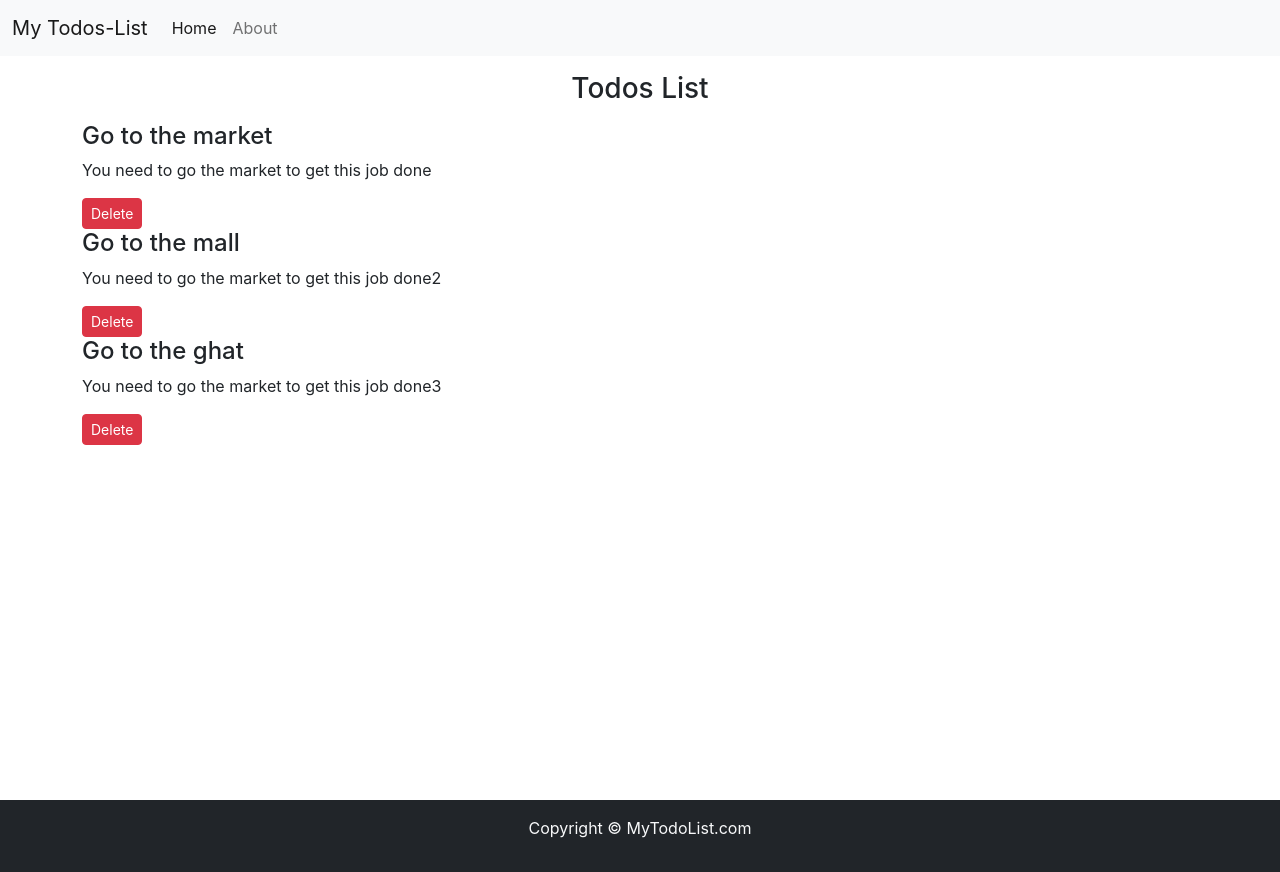
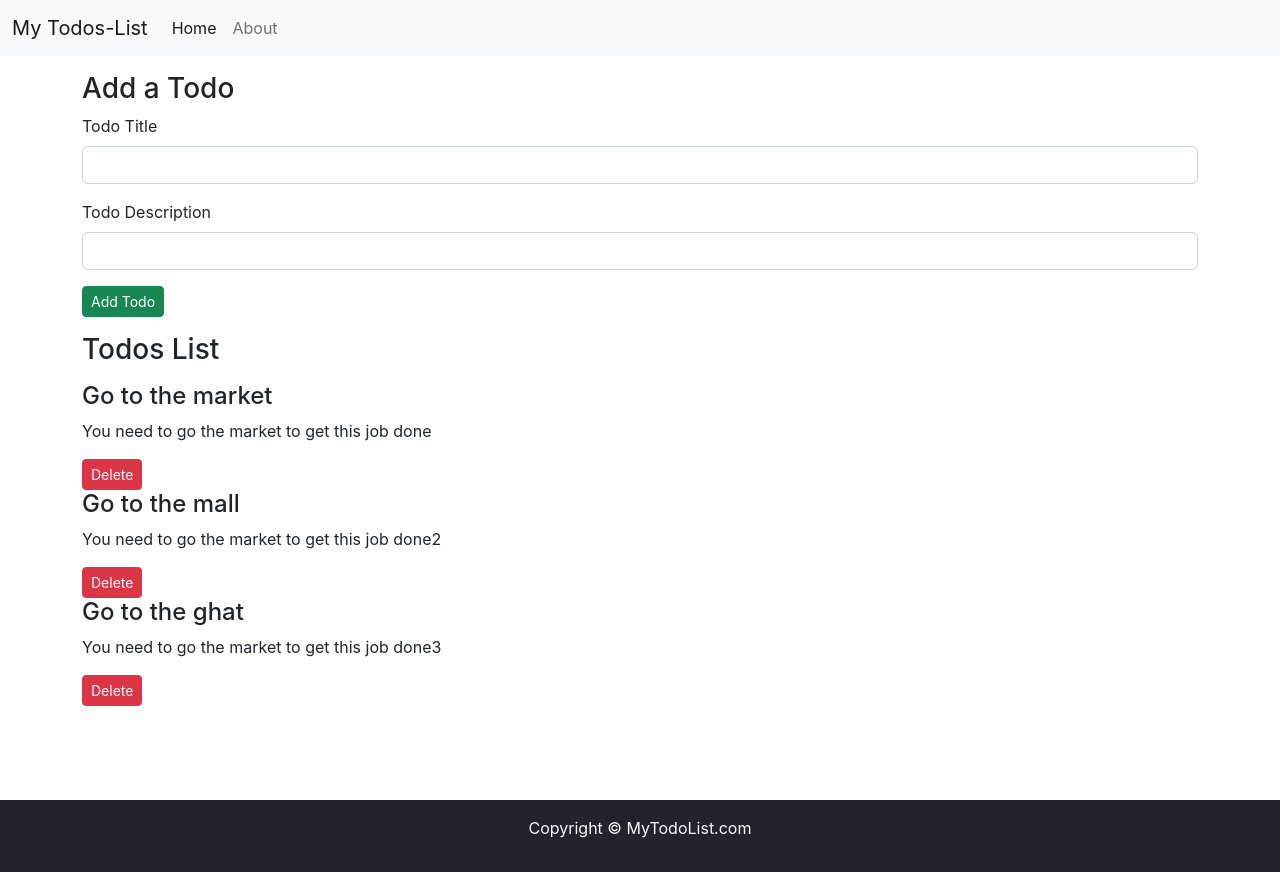
Before and after one commit to ishubham010/Todo, a React (Create React App) app: page / in a window 1280 px wide. Built offline with nearby package versions, Linux system fonts and the light colour scheme.

Commit message:
Add Todo

```diff
--- a/src/App.js
+++ b/src/App.js
@@ -2,6 +2,7 @@ import './App.css';
 import Header from "./MyComponents/Header";
 import {Todos} from "./MyComponents/Todos";
 import {Footer} from "./MyComponents/Footer";
+import {AddTodo} from "./MyComponents/AddTodo";
 import React, { useState } from 'react';
 
 function App() {
@@ -14,6 +15,11 @@ function App() {
       return e!==todo;
     }));
   }
+
+  const addTodo = (title, desc)=>{
+    console.log("I am adding this todo", title, desc)
+  }
+
   const [todos, setTodos] = useState([
     {
       sno: 1,
@@ -35,6 +41,7 @@ function App() {
   return (
     <>
     <Header title="My Todos-List" searchBar={false}/>
+    <AddTodo addTodo={addTodo}/>
     <Todos todos={todos} onDelete={onDelete}/>
     <Footer/>
     </>
--- /dev/null
+++ b/src/MyComponents/AddTodo.js
@@ -0,0 +1,31 @@
+import React, { useState } from 'react'
+
+export const AddTodo = ({addTodo}) => {
+    const [title, setTitle] = useState("");
+    const [desc, setDesc] = useState("");
+
+    const submit = (e) =>{
+        e.preventDefault();
+        if(!title || !desc) {
+            alert("Title or Description cannot be blank");
+        }
+        addTodo(title, desc);
+    }
+    return (
+        <div className = "container my-3">
+            <h3>Add a Todo</h3>
+            <form onSubmit={submit}>
+                <div className="mb-3">
+                    <label htmlFor="title" className="form-label">Todo Title</label>
+                    <input type="text" value={title} onChange={(e)=>{setTitle(e.target.value)}} className="form-control" id="title" aria-describedby="emailHelp"/>
+
+                </div>
+                <div className="mb-3">
+                    <label htmlFor="desc" className="form-label">Todo Description</label>
+                    <input type="text" value={desc} onChange={(e)=>{setDesc(e.target.value)}} className="form-control" id="desc"/>
+                </div>
+                <button type="submit" className="btn btn-sm btn-success">Add Todo</button>
+            </form>
+        </div>
+    )
+}
--- a/src/MyComponents/Todos.js
+++ b/src/MyComponents/Todos.js
@@ -4,7 +4,7 @@ import {TodoItem} from "./TodoItem";
 export const Todos = (props) => {
   return (
     <div className="container">
-      <h3 className="text-center my-3">Todos List</h3>
+      <h3 className="my-3">Todos List</h3>
       {props.todos.length===0? "No Todos to display":
       props.todos.map((todo)=>{
         return <TodoItem todo={todo} key={todo.sno} onDelete={props.onDelete}/>
```
